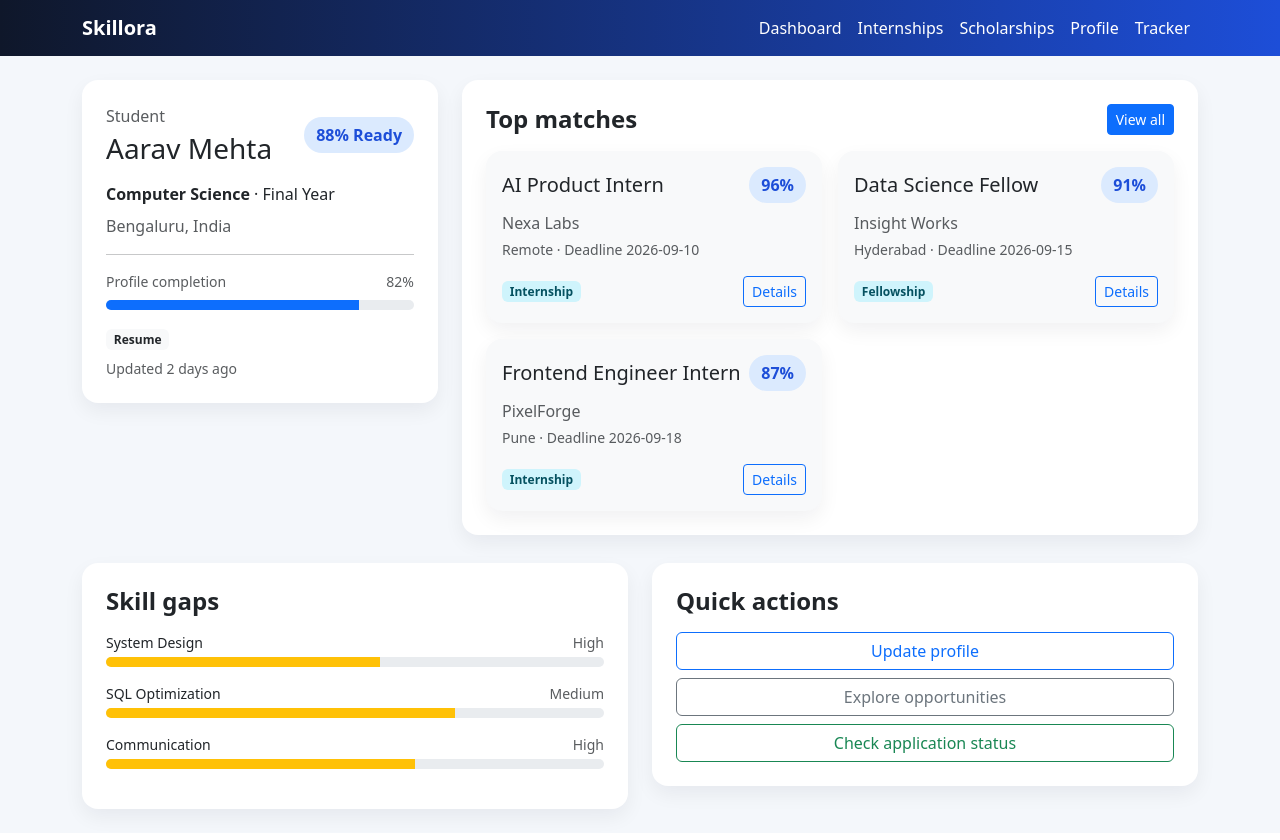
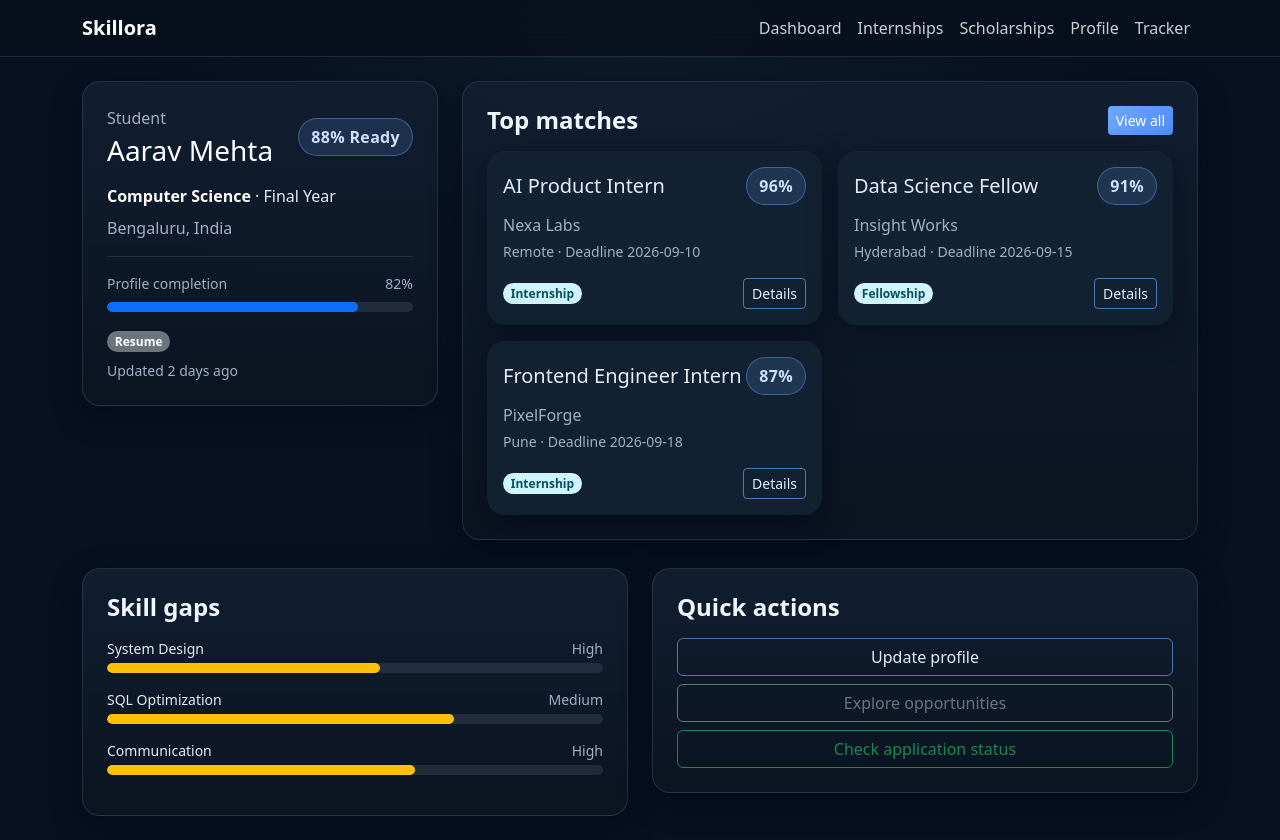
Before and after one commit to Hemavarshiniramalingam/Skillora, a Django app: page / in a window 1280 px wide. Run offline with Django 5.2, Linux system fonts and the light colour scheme.

Commit message:
commit a nd sync

```diff
--- a/templates/base.html
+++ b/templates/base.html
@@ -6,31 +6,123 @@
     <title>{% block title %}Skillora{% endblock %}</title>
     <link href="https://cdn.jsdelivr.net/npm/bootstrap@5.3.3/dist/css/bootstrap.min.css" rel="stylesheet" />
     <style>
+        :root {
+            --bg: #07111f;
+            --bg-soft: #101b2d;
+            --panel: #111f31;
+            --panel-2: #162844;
+            --border: rgba(148, 163, 184, 0.18);
+            --text: #e5ecf8;
+            --muted: #9fb0c8;
+            --primary: #6ea8fe;
+            --primary-strong: #4f8df7;
+            --success: #5ad1a0;
+            --warning: #f7c66a;
+            --danger: #ff7b7b;
+        }
+
         body {
-            background: #f4f7fb;
-            color: #1f2937;
+            background: radial-gradient(circle at top, #0d1b2a 0%, var(--bg) 48%);
+            color: var(--text);
+            min-height: 100vh;
         }
+
         .navbar {
-            background: linear-gradient(90deg, #0f172a, #1d4ed8);
+            background: rgba(8, 16, 28, 0.8);
+            backdrop-filter: blur(12px);
+            border-bottom: 1px solid var(--border);
         }
+
         .navbar-brand, .nav-link, .navbar-text {
             color: #fff !important;
         }
+
+        .nav-link {
+            opacity: 0.8;
+        }
+
+        .nav-link:hover {
+            opacity: 1;
+        }
+
         .card {
-            border: none;
-            border-radius: 16px;
-            box-shadow: 0 8px 20px rgba(15, 23, 42, 0.06);
+            background: linear-gradient(180deg, rgba(17, 31, 49, 0.96), rgba(11, 20, 33, 0.98));
+            border: 1px solid var(--border);
+            border-radius: 18px;
+            box-shadow: 0 10px 30px rgba(2, 6, 23, 0.45);
+            color: var(--text);
         }
+
+        .text-muted {
+            color: var(--muted) !important;
+        }
+
         .score-pill {
-            background: #dbeafe;
-            color: #1d4ed8;
+            background: rgba(110, 168, 254, 0.15);
+            color: #cfe0ff;
+            border: 1px solid rgba(110, 168, 254, 0.4);
             border-radius: 999px;
             padding: 6px 12px;
-            font-weight: 600;
+            font-weight: 700;
+            letter-spacing: 0.02em;
         }
+
         .section-title {
             font-weight: 700;
             margin-bottom: 1rem;
+            color: #f0f6ff;
+        }
+
+        .progress {
+            background-color: rgba(148, 163, 184, 0.15);
+            border-radius: 999px;
+        }
+
+        .progress-bar {
+            border-radius: 999px;
+        }
+
+        .btn-primary {
+            background: linear-gradient(135deg, var(--primary), var(--primary-strong));
+            border: none;
+        }
+
+        .btn-primary:hover {
+            filter: brightness(1.08);
+        }
+
+        .btn-outline-primary {
+            color: #dfeeff;
+            border-color: rgba(110, 168, 254, 0.65);
+        }
+
+        .btn-outline-primary:hover {
+            background: rgba(110, 168, 254, 0.12);
+            border-color: rgba(110, 168, 254, 0.8);
+            color: white;
+        }
+
+        .bg-light {
+            background: rgba(19, 35, 52, 0.9) !important;
+            color: var(--text) !important;
+        }
+
+        .badge {
+            border-radius: 999px;
+        }
+
+        .form-control, .form-select, textarea {
+            background: rgba(15, 23, 42, 0.9);
+            border: 1px solid var(--border);
+            color: var(--text);
+        }
+
+        .form-control::placeholder {
+            color: #8ea2bd;
+        }
+
+        .border {
+            border-color: var(--border) !important;
         }
     </style>
 </head>
--- a/templates/dashboard.html
+++ b/templates/dashboard.html
@@ -9,13 +9,13 @@
             <div class="d-flex justify-content-between align-items-center mb-3">
                 <div>
                     <p class="text-muted mb-1">Student</p>
-                    <h3 class="mb-0">{{ student.name }}</h3>
+                    <h3 class="mb-0 text-white">{{ student.name }}</h3>
                 </div>
                 <span class="score-pill">{{ student.readiness_score }}% Ready</span>
             </div>
-            <p class="mb-2"><strong>{{ student.major }}</strong> · {{ student.year }}</p>
+            <p class="mb-2"><strong class="text-white">{{ student.major }}</strong> · {{ student.year }}</p>
             <p class="text-muted mb-0">{{ student.location }}</p>
-            <hr />
+            <hr class="border-secondary" />
             <div class="d-flex justify-content-between text-muted small">
                 <span>Profile completion</span>
                 <span>{{ student.profile_completion }}%</span>
@@ -24,7 +24,7 @@
                 <div class="progress-bar bg-primary" role="progressbar" style="width: {{ student.profile_completion }}%"></div>
             </div>
             <div class="mt-3">
-                <span class="badge bg-light text-dark">Resume</span>
+                <span class="badge bg-secondary">Resume</span>
                 <small class="text-muted d-block mt-2">{{ student.resume_status }}</small>
             </div>
         </div>
```
